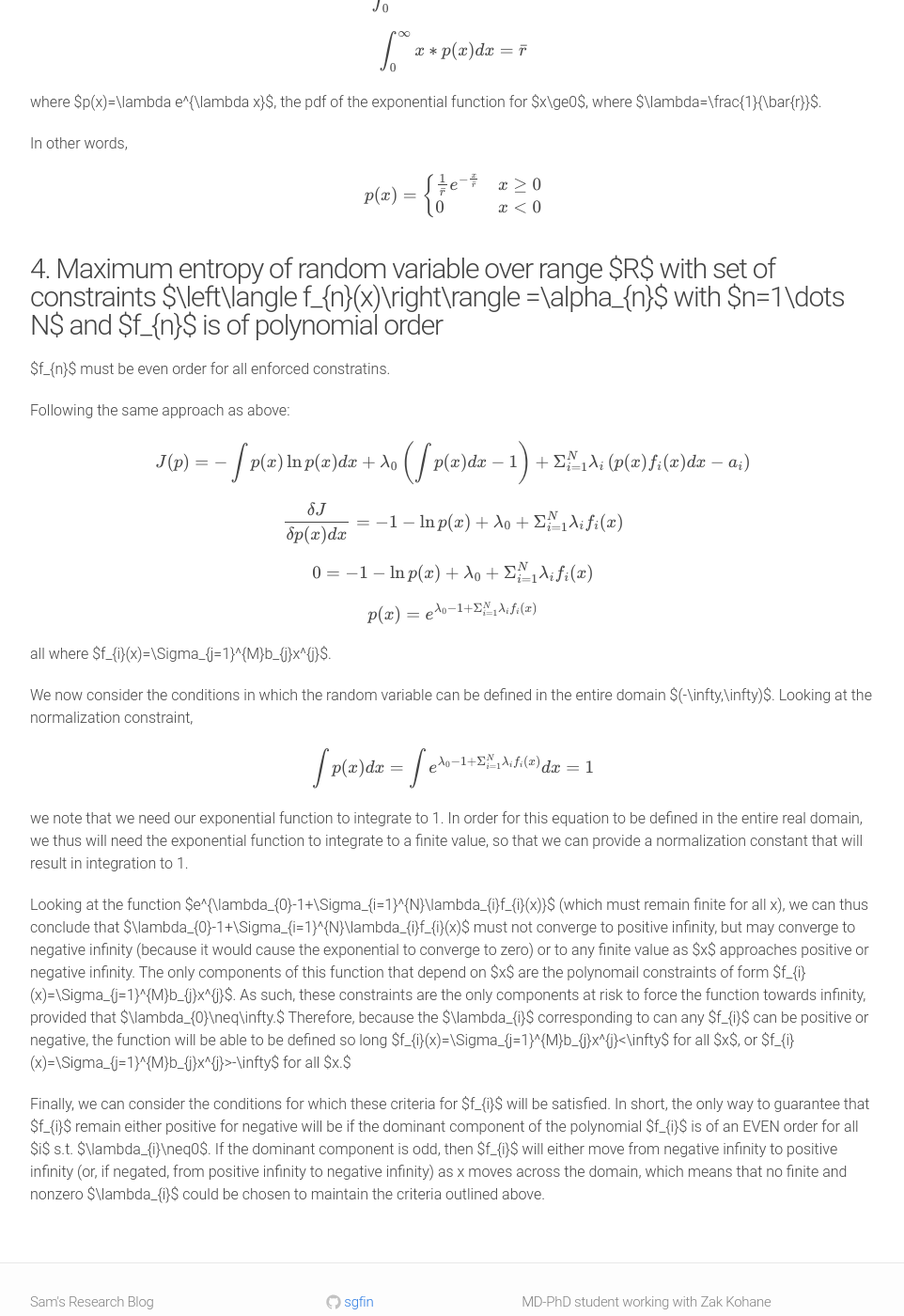
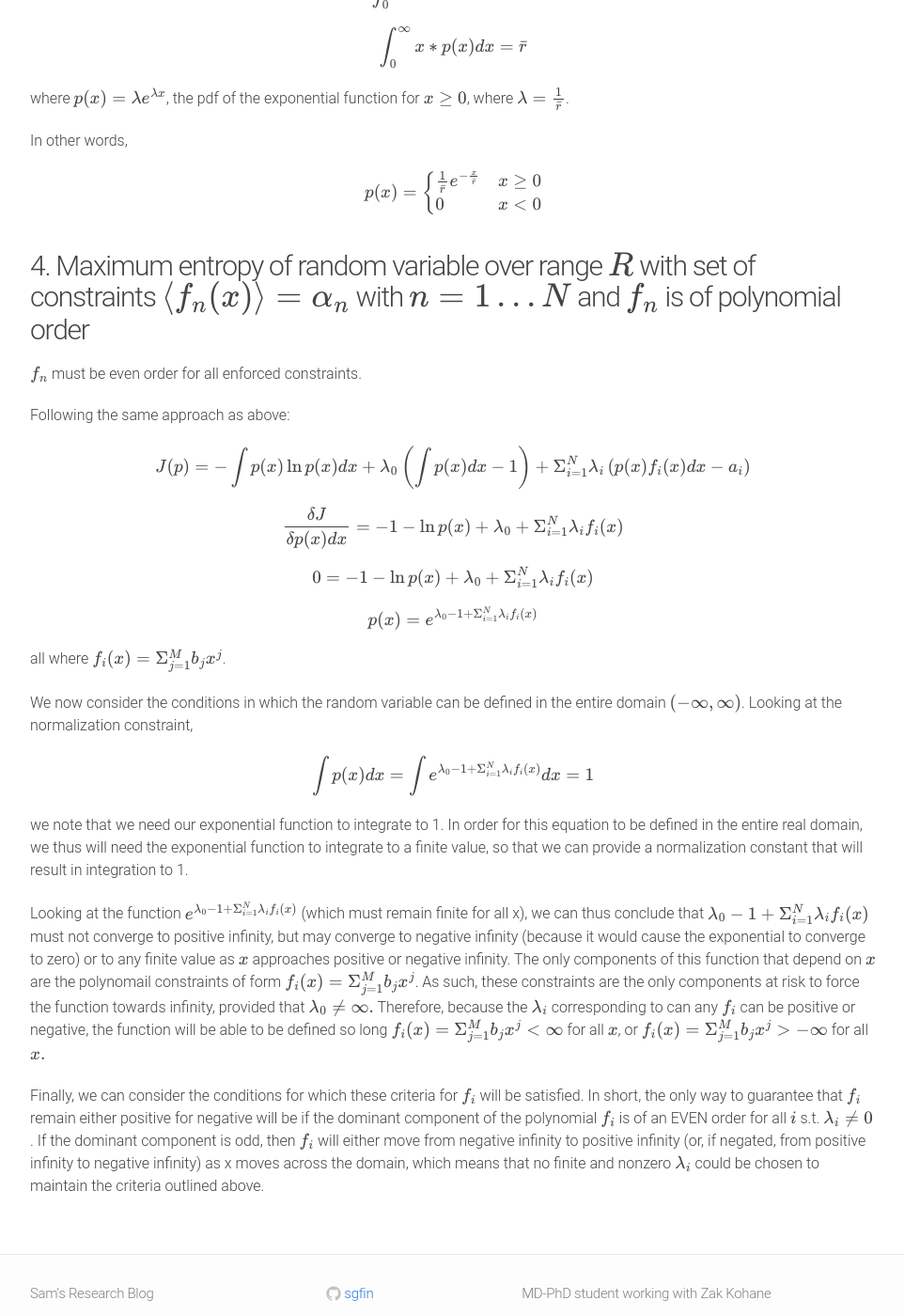
Before and after one commit to sgfin/sgfin.github.io_old, a Jekyll site: the page built from _posts/2017-03-16-Deriving-probability-distributions-using-the-Principle-of-Maximum-Entropy.md, in a window 1280 px wide and 1400 px high, scrolled down 7512 px. Shown: the whole window at 94% size, without its empty margins (158-1120 px from the left). Built offline with Jekyll 4.4.1, drawn with Linux system fonts in a browser that asks for light colours; formulas are drawn with MathJax 3; comment, search, counter and statistics services are not loaded; some of the changed text lies outside the part shown.

Commit message:
Update 2017-03-16-Deriving-probability-distributions-using-the-Principle-of-Maximum-Entropy.md

```diff
--- a/_posts/2017-03-16-Deriving-probability-distributions-using-the-Principle-of-Maximum-Entropy.md
+++ b/_posts/2017-03-16-Deriving-probability-distributions-using-the-Principle-of-Maximum-Entropy.md
@@ -34,7 +34,7 @@ In statistics/information theory, the [maximum entropy probability distribution]
 
 Given the above, we can use the maximum entropy principle to derive the best probability distribution for a given use.  A useful tool in doing so is the Lagrange Multiplier \([Khan Acad article](https://www.khanacademy.org/math/multivariable-calculus/applications-of-multivariable-derivatives/constrained-optimization/a/lagrange-multipliers-single-constraint), [wikipedia](https://en.wikipedia.org/wiki/Lagrange_multiplier)\), which helps us maximize or minimize a function under a given set of constraints.
 
-For a single variable function $f(x)$ subject to the constraint $g(x) = c$, the lagrangian is of the form:
+For a single variable function $$f(x)$$ subject to the constraint $$g(x) = c$$, the lagrangian is of the form:
 $$\mathcal{L}(x,\lambda) = f(x) - \lambda(g(x)- c)$$
 , which is then differentiated and set to zero to find a solution.
 
@@ -53,7 +53,7 @@ $$\begin{cases}
 g_{1}(x)=\dots=g_{M}(x)=0
 \end{cases}$$
 
-In this case, since we are deriving probability distributions, the integral of the pdf must sum to one, and as such, every derivation will include the constraint $(\int p(x)dx-1)=0$.
+In this case, since we are deriving probability distributions, the integral of the pdf must sum to one, and as such, every derivation will include the constraint $$(\int p(x)dx-1)=0$$.
 
 With all that, we can begin:
 
@@ -63,7 +63,7 @@ First, we solve for the case where the only constraint is that the distribution
 
 $$J(p)=\int_{a}^{b} p(x)\ln p(x)dx-\lambda_{0}\left(\int_{a}^{b} p(x)dx-1\right)$$
 
-.  Taking the derivative with respect ot p(x) and setting to zero,
+.  Taking the derivative with respect ot $$p(x)$$ and setting to zero,
 
 $$\frac{\delta J}{\delta p(x)}=1+\ln p(x)-\lambda_{0}=0$$
 
@@ -77,7 +77,7 @@ $$\int_{a}^{b} p(x)dx=1=\int_{a}^{b} e^{-\lambda_{0}+1}dx$$
 
 Note: To check if this is a minimum (which would maximize entropy given the
 way the equation was set up), we also need to see if the second
-derivative with respect to p(x) is positive here or not, which it
+derivative with respect to $$p(x)$$ is positive here or not, which it
 clearly always is:
 
 $$\frac{\delta J}{\delta p(x)^{2}dx}=\frac{1}{p(x)}$$
@@ -102,7 +102,7 @@ $$\lambda_{0} = 1 -\ln \frac{1}{b-a}$$
 
 ### Putting Together
 
-Plugging the constraint $\lambda_{0} = 1 -\ln \frac{1}{b-a}$ into the pdf $p(x)=e^{1 -\lambda_{0}}$, we have:
+Plugging the constraint $$\lambda_{0} = 1 -\ln \frac{1}{b-a}$$ into the pdf $$p(x)=e^{1 -\lambda_{0}}$$, we have:
 
 $$p(x)=e^{1 -\lambda_{0}}$$
 
@@ -114,14 +114,14 @@ $$p(x)=e^{\ln \frac{1}{b-a}}$$
 
 $$p(x)=\frac{1}{b-a}$$
 
-.  Of course, this is only defined in the range between $a$ and $b$, however, so the final function is:
+.  Of course, this is only defined in the range between $$a$$ and $$b$$, however, so the final function is:
 
 $$p(x)=\begin{cases}
 \frac{1}{b-a} & a\leq x \leq b\\
 0 & \text{otherwise}
 \end{cases}$$
 
-## 2. Derivation of maximum entropy probability distribution for given fixed mean $\mu$ and variance $\sigma^{2}$ (gaussian distribution)
+## 2. Derivation of maximum entropy probability distribution for given fixed mean $$\mu$$ and variance $$\sigma^{2}$$ (gaussian distribution)
 
 Now, for the case when we have a specified mean and variance, which we will see is the gaussian distribution.  To maximize entropy, we want to minimize the following function:
 
@@ -143,7 +143,7 @@ and
 
 $$\int p(x)(x-\mu)^{2}dx=\sigma^{2}=\int e^{-\lambda_{0}+1-\lambda_{1}(x-\mu)^{2}}(x-\mu)^{2}dx$$
 
-Again, $\frac{\delta J}{\delta p(x)^{2}dx}=\frac{1}{p(x)}$ is always positive, so our solution will be minimum.
+Again, $$\frac{\delta J}{\delta p(x)^{2}dx}=\frac{1}{p(x)}$$ is always positive, so our solution will be minimum.
 
 ### Satisfy first constraint
 
@@ -209,7 +209,7 @@ $$=\frac{1}{\sqrt{2\pi\sigma^{2}}}e^{-\frac{(x-\mu)^{2}}{2\sigma^{2}}}$$
 
 which we can note is, by definition, the pdf of the Gaussian!
 
-## 3. Derivation of maximum entropy probability distribution of half-bounded random variable with fixed mean $\bar{r}$ exponential distribution)
+## 3. Derivation of maximum entropy probability distribution of half-bounded random variable with fixed mean $$\bar{r}$$ exponential distribution)
 
 Now, constrain on a fixed mean, but no fixed variance, which we will see is the exponential distribution. To maximize entropy, we want to minimize the following function:
 
@@ -229,8 +229,8 @@ $$0=1+\ln p(x)-\lambda_{0}-\lambda_{1}x$$
 
 $$p(x)=e^{-\lambda_{0}+1+-\lambda x}$$
 
-, which must satisfy the constaints $\int_{0}^{\infty}p(x)dx=1$ and
-$\int_{0}^{\infty}x*p(x)dx-\bar{r}$.
+, which must satisfy the constaints $$\int_{0}^{\infty}p(x)dx=1$$ and
+$$\int_{0}^{\infty}x*p(x)dx-\bar{r}$$.
 
 ### Satisfying first constraint
 
@@ -250,7 +250,7 @@ $$\int_{0}^{\infty}x*e^{-\lambda_{0}+1-\lambda_{1}x}dx=\bar{r}$$
 
 $$\int_{0}^{\infty}x*e^{-\lambda_{0}+1}e^{\lambda_{1}x}dx=\bar{r}$$
 
-substituting in $\lambda_{1}=e^{-\lambda_{0}+1}$ from above
+substituting in $$\lambda_{1}=e^{-\lambda_{0}+1}$$ from above
 
 $$\int_{0}^{\infty}x*\lambda_{1}e^{\lambda_{1}x}dx=\bar{r}$$
 
@@ -258,7 +258,7 @@ $$\int_{0}^{\infty}x*\lambda_{1}e^{\lambda_{1}x}dx=\bar{r}$$
 
 Rather than evaluating this last integral above, we can simply stop and
 note that in evaluating our constraints we have stumbled upon the
-formula for an exponential random variable with parameter $\lambda$!
+formula for an exponential random variable with parameter $$\lambda$$!
 
 More explicitly:
 
@@ -266,8 +266,8 @@ $$\int_{0}^{\infty}x*\lambda_{1}e^{\lambda_{1}x}dx=\bar{r}$$
 
 $$\int_{0}^{\infty}x*p(x)dx=\bar{r}$$
 
-where $p(x)=\lambda e^{\lambda x}$, the pdf of the exponential function
-for $x\ge0$, where $\lambda=\frac{1}{\bar{r}}$.
+where $$p(x)=\lambda e^{\lambda x}$$, the pdf of the exponential function
+for $$x\ge0$$, where $$\lambda=\frac{1}{\bar{r}}$$.
 
 In other words,
 
@@ -276,9 +276,9 @@ $$p(x)=\begin{cases}
 0 & x<0
 \end{cases}$$
 
-## 4. Maximum entropy of random variable over range $R$ with set of constraints $\left\langle f_{n}(x)\right\rangle =\alpha_{n}$ with $n=1\dots N$ and $f_{n}$ is of polynomial order
+## 4. Maximum entropy of random variable over range $$R$$ with set of constraints $$\left\langle f_{n}(x)\right\rangle =\alpha_{n}$$ with $$n=1\dots N$$ and $$f_{n}$$ is of polynomial order
 
-$f_{n}$ must be even order for all enforced constratins.
+$$f_{n}$$ must be even order for all enforced constraints.
 
 Following the same approach as above:
 
@@ -290,10 +290,10 @@ $$0=-1-\ln p(x)+\lambda_{0}+\Sigma_{i=1}^{N}\lambda_{i}f_{i}(x)$$
 
 $$p(x)=e^{\lambda_{0}-1+\Sigma_{i=1}^{N}\lambda_{i}f_{i}(x)}$$
 
-all where $f_{i}(x)=\Sigma_{j=1}^{M}b_{j}x^{j}$.
+all where $$f_{i}(x)=\Sigma_{j=1}^{M}b_{j}x^{j}$$.
 
 We now consider the conditions in which the random variable can be
-defined in the entire domain $(-\infty,\infty)$. Looking at the
+defined in the entire domain $$(-\infty,\infty)$$. Looking at the
 normalization constraint,
 
 $$\int p(x)dx=\int e^{\lambda_{0}-1+\Sigma_{i=1}^{N}\lambda_{i}f_{i}(x)}dx=1$$
@@ -305,27 +305,27 @@ that we can provide a normalization constant that will result in
 integration to 1.
 
 Looking at the function
-$e^{\lambda_{0}-1+\Sigma_{i=1}^{N}\lambda_{i}f_{i}(x)}$ (which must
+$$e^{\lambda_{0}-1+\Sigma_{i=1}^{N}\lambda_{i}f_{i}(x)}$$ (which must
 remain finite for all x), we can thus conclude that
-$\lambda_{0}-1+\Sigma_{i=1}^{N}\lambda_{i}f_{i}(x)$ must not converge to
+$$\lambda_{0}-1+\Sigma_{i=1}^{N}\lambda_{i}f_{i}(x)$$ must not converge to
 positive infinity, but may converge to negative infinity (because it
 would cause the exponential to converge to zero) or to any finite value
-as $x$ approaches positive or negative infinity. The only components of
-this function that depend on $x$ are the polynomail constraints of form
-$f_{i}(x)=\Sigma_{j=1}^{M}b_{j}x^{j}$. As such, these constraints are
+as $$x$$ approaches positive or negative infinity. The only components of
+this function that depend on $$x$$ are the polynomail constraints of form
+$$f_{i}(x)=\Sigma_{j=1}^{M}b_{j}x^{j}$$. As such, these constraints are
 the only components at risk to force the function towards infinity,
-provided that $\lambda_{0}\neq\infty.$ Therefore, because the
-$\lambda_{i}$ corresponding to can any $f_{i}$ can be positive or
+provided that $$\lambda_{0}\neq\infty.$$ Therefore, because the
+$$\lambda_{i}$$ corresponding to can any $$f_{i}$$ can be positive or
 negative, the function will be able to be defined so long
-$f_{i}(x)=\Sigma_{j=1}^{M}b_{j}x^{j}<\infty$ for all $x$, or
-$f_{i}(x)=\Sigma_{j=1}^{M}b_{j}x^{j}>-\infty$ for all $x.$
+$$f_{i}(x)=\Sigma_{j=1}^{M}b_{j}x^{j}<\infty$$ for all $$x$$, or
+$$f_{i}(x)=\Sigma_{j=1}^{M}b_{j}x^{j}>-\infty$$ for all $$x.$$
 
 Finally, we can consider the conditions for which these criteria for
-$f_{i}$ will be satisfied. In short, the only way to guarantee that
-$f_{i}$ remain either positive for negative will be if the dominant
-component of the polynomial $f_{i}$ is of an EVEN order for all $i$ s.t.
-$\lambda_{i}\neq0$. If the dominant component is odd, then $f_{i}$ will
+$$f_{i}$$ will be satisfied. In short, the only way to guarantee that
+$$f_{i}$$ remain either positive for negative will be if the dominant
+component of the polynomial $$f_{i}$$ is of an EVEN order for all $$i$$ s.t.
+$$\lambda_{i}\neq0$$. If the dominant component is odd, then $$f_{i}$$ will
 either move from negative infinity to positive infinity (or, if negated,
 from positive infinity to negative infinity) as x moves across the
-domain, which means that no finite and nonzero $\lambda_{i}$ could be
+domain, which means that no finite and nonzero $$\lambda_{i}$$ could be
 chosen to maintain the criteria outlined above.
```
